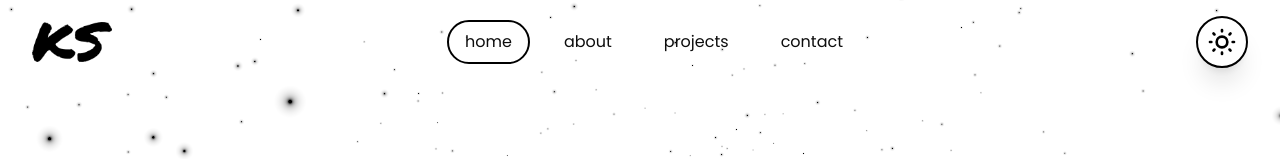
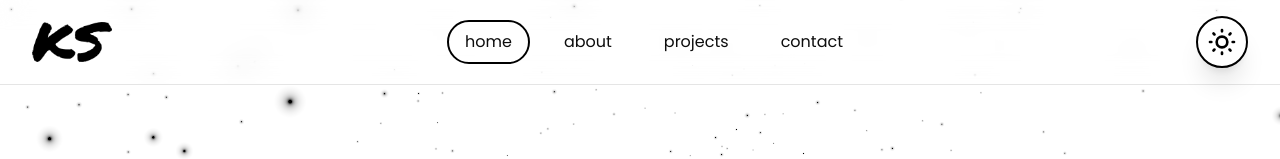
Before and after one commit to KennyStanleyJr/KennyStanleyJr, a Next.js app: page / in a window 1280 px wide. Shown: the top 159 px of the page. Built offline with nearby package versions, Linux system fonts and the light colour scheme.

Commit message:
Added blur to desktop header

```diff
--- a/src/components/Navigation.tsx
+++ b/src/components/Navigation.tsx
@@ -12,7 +12,7 @@ export function Navigation() {
                     ))}
                 </ul>
             </div>
-            <div className="block md:hidden fixed bottom-0 left-0 right-0 py-4 z-50 backdrop-blur shadow-xl border-t border-neutral-200 dark:border-neutral-800">
+            <div className="block md:hidden fixed bottom-0 left-0 right-0 py-4 z-50 backdrop-blur-md shadow-xl border-t border-neutral-200 dark:border-neutral-800">
                 <ul className="flex justify-evenly">
                     {tabs.map((pageName) => (
                         <Tab key={pageName} pageName={pageName} />
--- a/src/components/layout/Header.tsx
+++ b/src/components/layout/Header.tsx
@@ -1,6 +1,6 @@
 export function Header({ children }: { children: React.ReactNode }) {
     return (
-        <header className="fixed w-full flex justify-between items-center pt-4 px-8">
+        <header className="fixed w-full flex justify-between items-center py-4 px-8 md:backdrop-blur-md md:border-b border-neutral-200 dark:border-neutral-800">
             {children}
         </header>
     )
```
